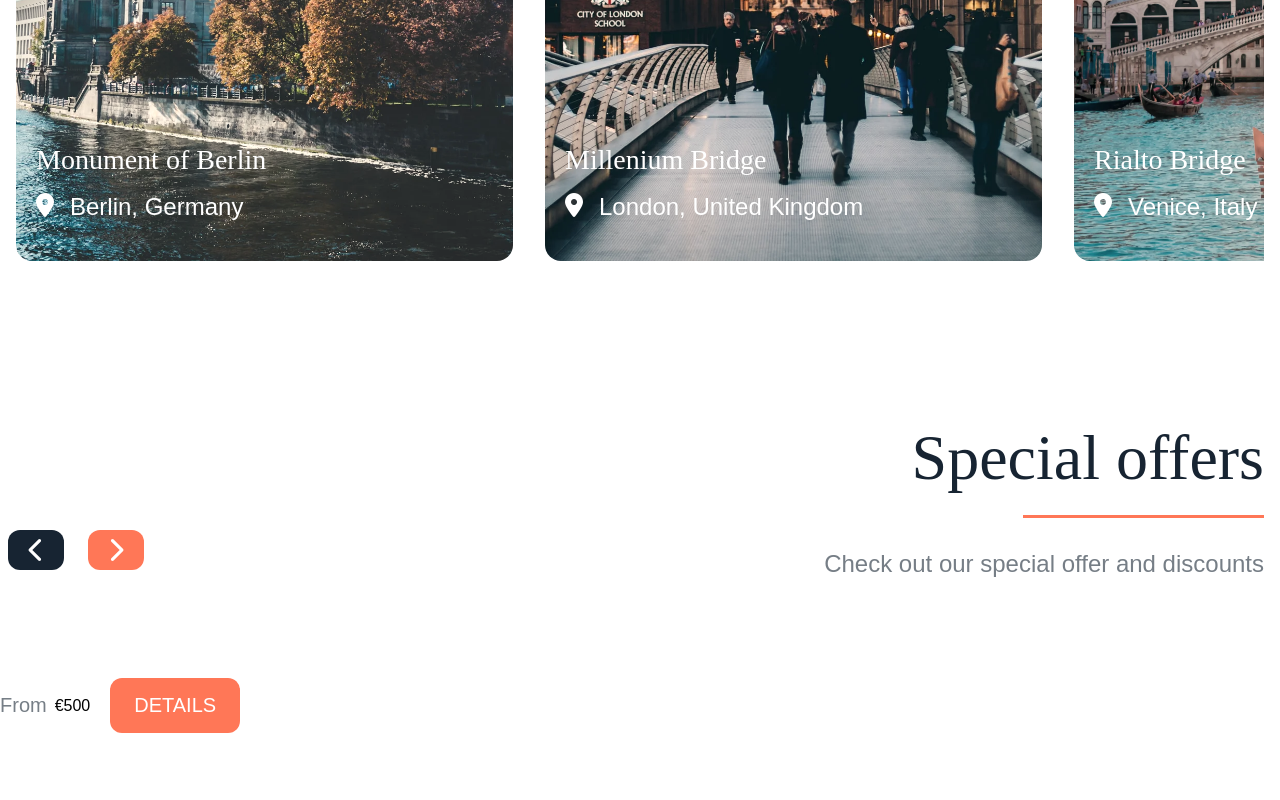
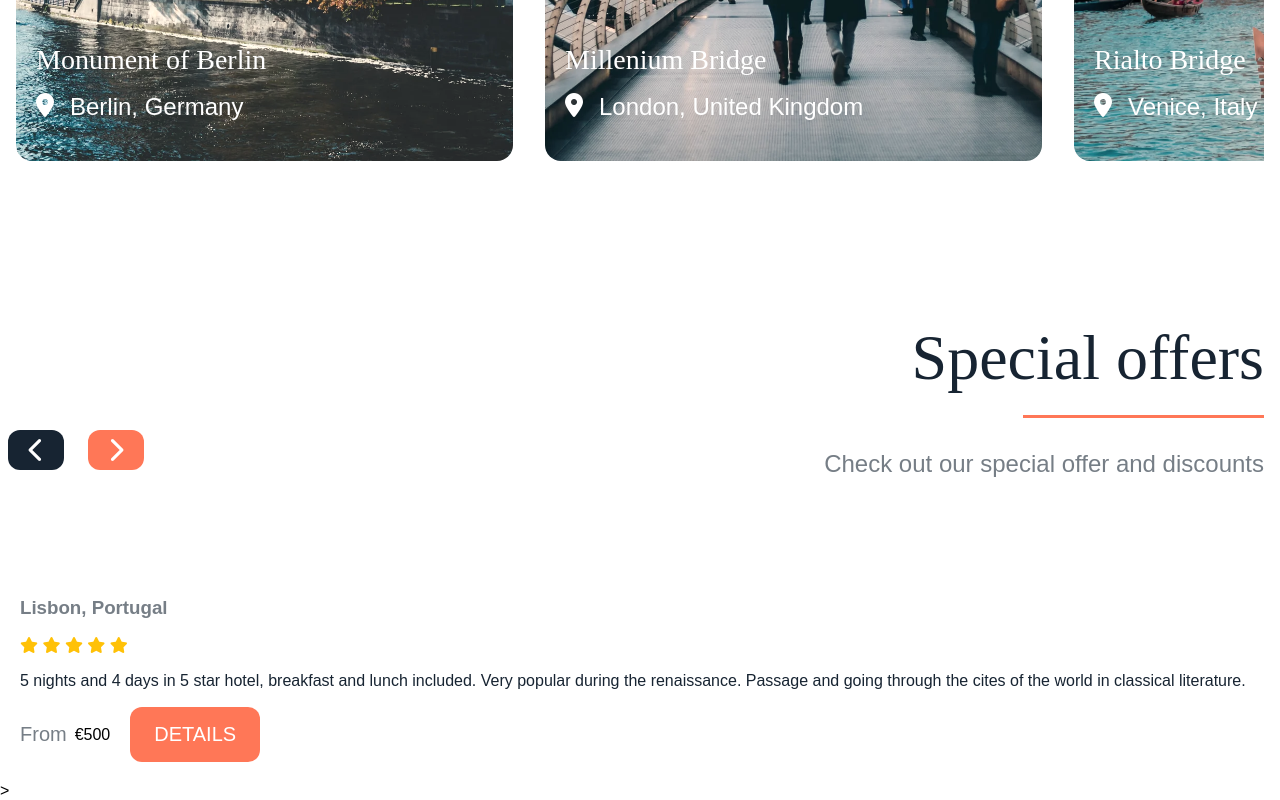
Before and after one commit to annarosesmarti/202309-w4chwe-anna-roses-hugo-veiga-ramiro-elisei, a website: page public/index.html in a window 1280 px wide. Shown: the part 837-1637 px from the top of the page. Before the commit the page ends 1570 px from the top, so only its background shows below. Drawn offline with nearby package versions, Linux system fonts and the light colour scheme; files that its build step writes are made by us from their sources.

Commit message:
Add card offers structure

```diff
--- a/public/index.html
+++ b/public/index.html
@@ -14,7 +14,7 @@
 
 <body>
   <section class="section-container">
-    <section class="heading-button-wrapper">
+    <section class="heading-button-wrapper margin--bottom">
       <header class="heading">
         <h2 class="heading__title">Popular Destinations</h2>
         <div class="heading__stroke stroke-xx-large"></div>
@@ -75,12 +75,12 @@
         </div>
       </div>
     </div>
-    <div class="arrow_buttons_container arrow_buttons_container--mobile-visibility">
+    <div class="arrow_buttons_container arrow_buttons_container--mobile-visibility margin--top">
       <i class="arrow_button arrow_button--left fa-solid fa-chevron-down"></i>
       <i class="arrow_button arrow_button--right fa-solid fa-chevron-down"></i>
     </div>
   </section>
-  <section class="heading-button-wrapper wrapper-reverse section-container">
+  <section class="heading-button-wrapper wrapper-reverse section-container margin--bottom">
     <header class="heading">
       <h2 class="heading__title heading-reverse">Special offers</h2>
       <div class="heading__stroke stroke-medium stroke-reverse"></div>
@@ -91,6 +91,23 @@
       <i class="arrow_button arrow_button--right fa-solid fa-chevron-down"></i>
     </div>
   </section>
+
+
+  <section class="card-offers__card section-container">
+
+    <div class="card-offers__information">
+      <h3 class="card-offers__title">Lisbon, Portugal</h3>
+      <div class="card-offers__rating">
+        <i class="fa-solid fa-star"></i>
+        <i class="fa-solid fa-star"></i>
+        <i class="fa-solid fa-star"></i>
+        <i class="fa-solid fa-star"></i>
+        <i class="fa-solid fa-star"></i>
+      </div>
+      <div class="card-offers__description">
+        <p>5 nights and 4 days in 5 star hotel, breakfast and lunch included. Very popular during the renaissance.
+          Passage and going through the cites of the world in classical literature.</p>
+      </div>
       <div class="card__footer">
         <div class="card__price">
           <span class="card__price__text">From</span>
@@ -100,6 +117,10 @@
           details
         </div>
       </div>
+    </div>
+
+  </section>>
+
 </body>
 
 </html>
--- a/sass/components/_block-heading-button-wrapper.scss
+++ b/sass/components/_block-heading-button-wrapper.scss
@@ -1,9 +1,5 @@
 @use "./block-title-stroke";
 @use "./block-title";
-
-.heading-button-wrapper {
-  padding-bottom: 100px;
-}
 
 .arrow_buttons_container {
   &--desktop-visibility {
--- /dev/null
+++ b/sass/components/_card-offer-cards.scss
@@ -0,0 +1,31 @@
+@use "../variables/colors";
+@use "../variables/fonts";
+@use "../core/globals";
+
+.card-offers__card {
+  display: flex;
+  padding: 20px;
+  flex-direction: column;
+  align-items: flex-start;
+  gap: 24px;
+  align-self: stretch;
+}
+
+.card-offers__title {
+  color: colors.$light-color;
+  font-style: normal;
+  line-height: normal;
+}
+
+.card-offers__rating {
+  color: #ffc107;
+}
+
+.card-offers__description {
+  color: colors.$dark-color;
+
+  font-size: 16px;
+  font-style: normal;
+  font-weight: 400;
+  line-height: 20px;
+}
--- a/sass/styles.scss
+++ b/sass/styles.scss
@@ -6,3 +6,4 @@
 @use "./components/buttons";
 @use "./variables/colors";
 @use "./components/block-heading-button-wrapper";
+@use "./components/card-offer-cards";
```
Also changed, not shown: 1 other file. Lines whose indentation alone changed are shown as unchanged.
